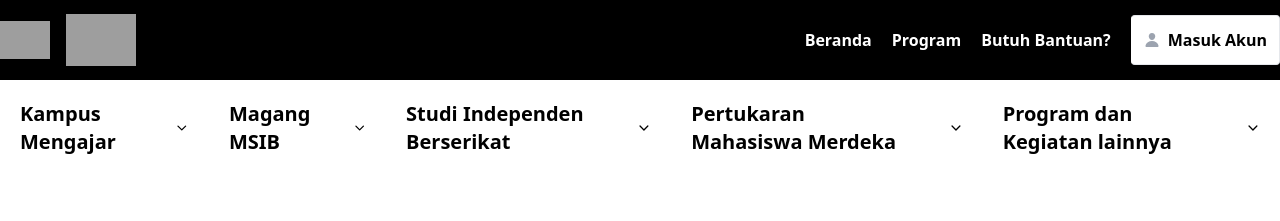
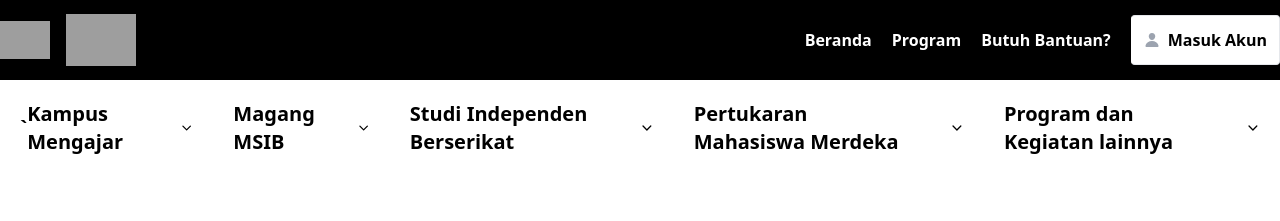
Before and after one commit to fahrizalginting/tail, a website: page components/index.html in a window 1280 px wide. Shown: the top 221 px of the page. Drawn offline with nearby package versions, Linux system fonts and the light colour scheme; grey boxes are pictures that could not be loaded.

Commit message:
tailwind

```diff
--- a/components/index.html
+++ b/components/index.html
@@ -31,7 +31,7 @@
 
     <div name="navbar bawah" class="container-fluid m-auto h-24 lg:flex hidden items-center">
         <div class="container m-auto  h-full flex items-center font-semibold">
-            <div class="flex items-center space-x-8 text-xl hover:text-blue-600 p-5">
+            <div class="flex items-center space-x-8 text-xl hover:text-blue-600 p-5">`
                 <a href="#" >Kampus Mengajar</a>
                 <ion-icon name="chevron-down"></ion-icon>
             </div>
```
